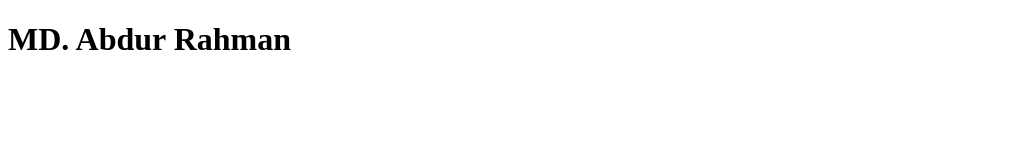
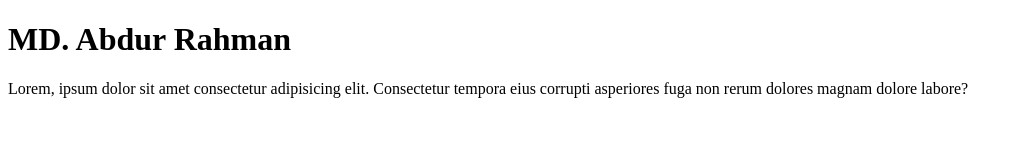
Before and after one commit to marup-100/First-project, a plain HTML site: page index.html in a window 1280 px wide. Shown: the whole page, without its empty margins (0-1023 px from the left). Drawn offline with Linux system fonts and the light colour scheme.

Commit message:
ptag-added

```diff
--- a/index.html
+++ b/index.html
@@ -7,5 +7,6 @@
 </head>
 <body>
     <h1>MD. Abdur Rahman</h1>
+    <P>Lorem, ipsum dolor sit amet consectetur adipisicing elit. Consectetur tempora eius corrupti asperiores fuga non rerum dolores magnam dolore labore?</P>
 </body>
 </html>
```
